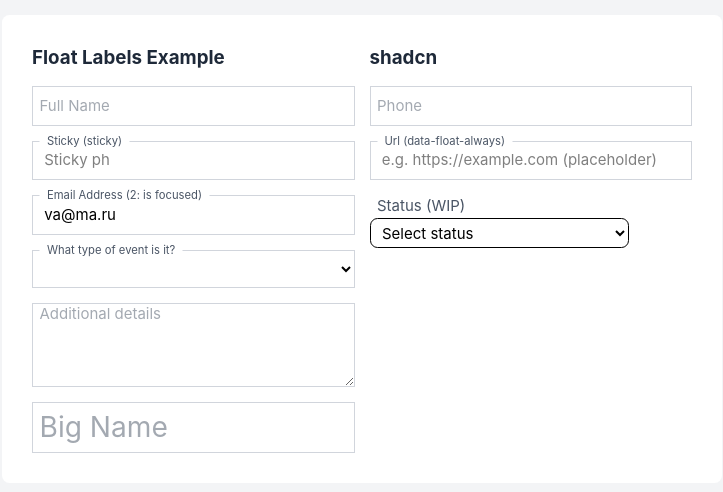
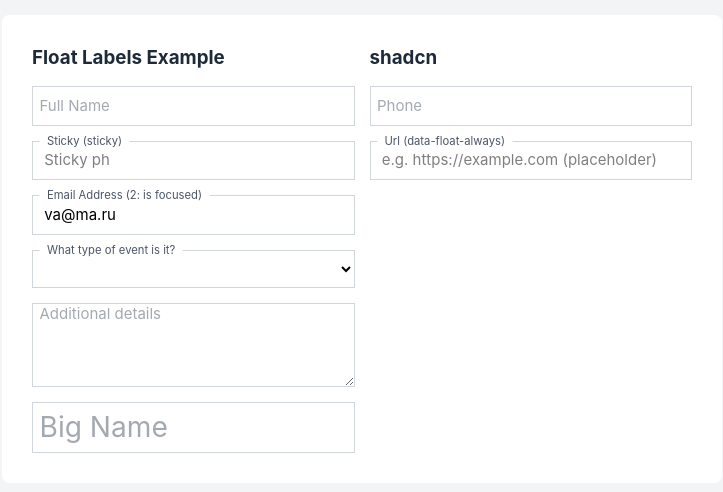
Before and after one commit to unlight/tailwind-float-label, a website built with Vite: page index.html in a window 1280 px wide. Shown: the whole page, without its empty margins (278-1001 px from the left). Built offline with nearby package versions, Linux system fonts and the light colour scheme.

Commit message:
chore: Update packages

```diff
--- a/index.html
+++ b/index.html
@@ -118,56 +118,6 @@
         </div>
 
         <!-- Native select -->
-        <div
-          class="group/native-select relative w-fit has-[select:disabled]:opacity-50"
-          data-slot="native-select-wrapper"
-          data-size="default"
-        >
-          <label data-slot="field-label" for="" class="px-2 text-gray-600"
-            >Status (WIP)</label
-          >
-          <select
-            data-slot="native-select"
-            data-size="default"
-            class="w-full rounded-lg border border-input bg-transparent py-1 pr-8 pl-2 transition-colors outline-none select-none selection:bg-primary selection:text-primary-foreground placeholder:text-muted-foreground focus-visible:border-ring focus-visible:ring-1 disabled:pointer-events-none disabled:cursor-not-allowed aria-invalid:border-destructive aria-invalid:ring-3 aria-invalid:ring-destructive/20 data-[size=sm]:rounded-[min(var(--radius-md),10px)] data-[size=sm]:py-0.5 dark:bg-input/30 dark:hover:bg-input/50 dark:aria-invalid:border-destructive/50 dark:aria-invalid:ring-destructive/40"
-          >
-            <option
-              data-slot="native-select-option"
-              class="bg-[Canvas] text-[CanvasText]"
-              value=""
-            >
-              Select status
-            </option>
-            <option
-              data-slot="native-select-option"
-              class="bg-[Canvas] text-[CanvasText]"
-              value="todo"
-            >
-              Todo
-            </option>
-            <option
-              data-slot="native-select-option"
-              class="bg-[Canvas] text-[CanvasText]"
-              value="in-progress"
-            >
-              In Progress
-            </option>
-            <option
-              data-slot="native-select-option"
-              class="bg-[Canvas] text-[CanvasText]"
-              value="done"
-            >
-              Done
-            </option>
-            <option
-              data-slot="native-select-option"
-              class="bg-[Canvas] text-[CanvasText]"
-              value="cancelled"
-            >
-              Cancelled
-            </option>
-          </select>
-        </div>
       </form>
     </div>
   </body>
--- a/src/float-label.css
+++ b/src/float-label.css
@@ -40,8 +40,8 @@
     /* shadcn */ [data-slot='field-label'] {
       @apply col-start-1 row-start-1
         opacity-50
-        self-center
-        /*transition-all duration-100;*/;
+        self-center;
+      /*transition-all duration-100;*/
     }
 
     &:has(textarea:is(.float-input, [data-slot='input'])) .float-label {
```
Also changed, not shown: package.json (+8 -8 lines), .github/workflows/ci.yml, CHANGELOG.md, prettier.config.mjs (line endings or trailing spaces), release.config.mjs (line endings or trailing spaces), tailwind.css (line endings or trailing spaces), tsconfig.json (line endings or trailing spaces), vite.config.ts (line endings or trailing spaces), 2 other files.
